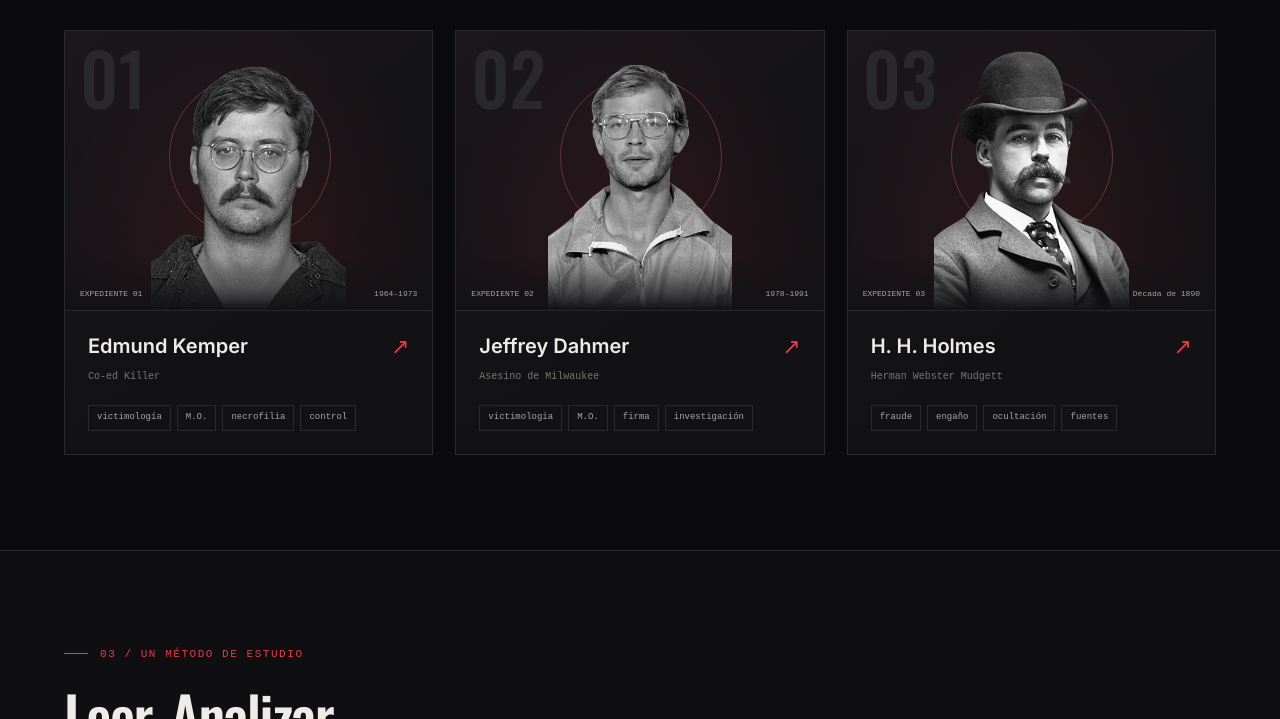
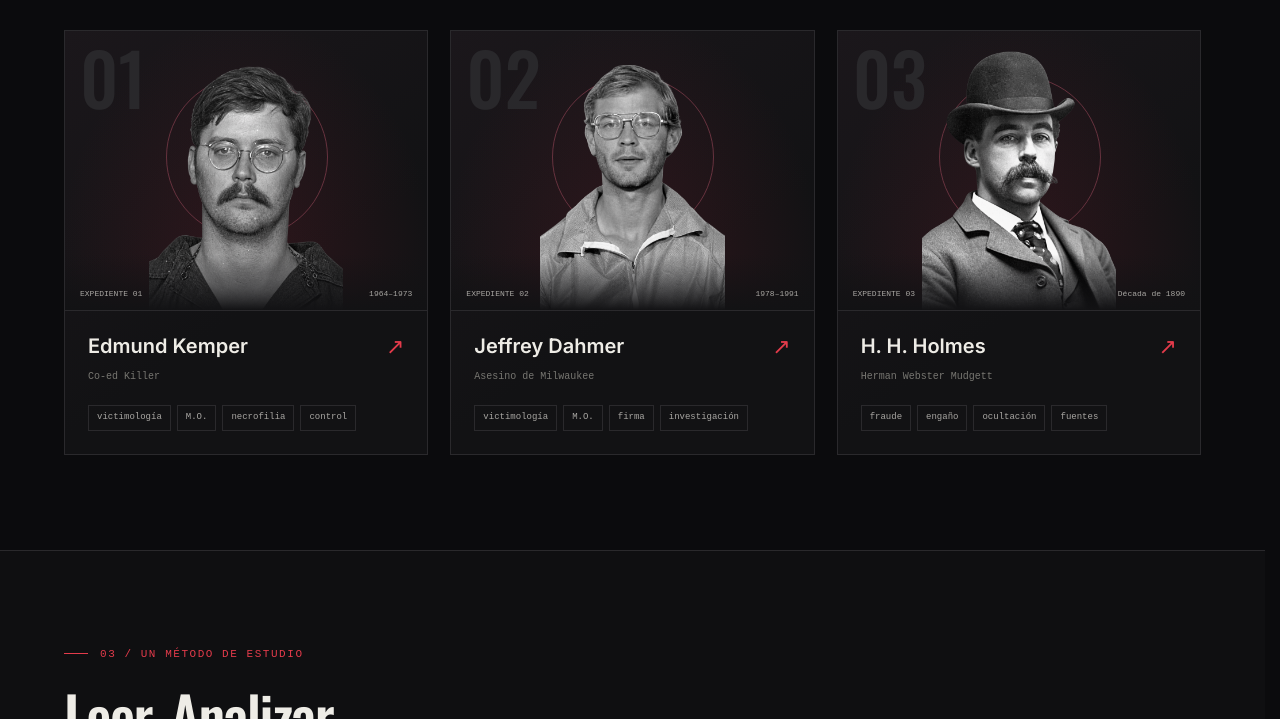
Before and after one commit to SerialKillersUV/archivo-criminologico, a plain HTML site: page index.html in a window 1280 px wide. Shown: the part 1421-2140 px from the top of the page. Drawn offline with Linux system fonts and the light colour scheme.

Commit message:
Estabilizar la escala entre páginas y renovar la caché de estilos

```diff
--- a/css/motion.css
+++ b/css/motion.css
@@ -1,4 +1,10 @@
 /* Archive motion: preserve the original palette, portraits and graphic details. */
+/* Keep browser text inflation and scrollbar changes from resizing the layout. */
+html {
+ -webkit-text-size-adjust:100%;
+ text-size-adjust:100%;
+ scrollbar-gutter:stable;
+}
 .analysis-detail summary {
  display:flex; align-items:center; justify-content:space-between; gap:20px;
  cursor:pointer; list-style:none; min-height:44px;
--- a/index.html
+++ b/index.html
@@ -1,5 +1,5 @@
 <!doctype html>
-<html lang="es"><head><meta charset="utf-8"><meta name="viewport" content="width=device-width,initial-scale=1"><meta name="theme-color" content="#0b0b0d"><meta name="description" content="Archivo académico de casos para estudiantes de Investigación Criminal: Perfil e Informe Criminológico. Hechos, victimología, investigación y claves de repaso."><title>Inicio — Archivo Criminológico</title><link rel="icon" href="assets/favicon.svg" type="image/svg+xml"><link rel="stylesheet" href="css/style.css"><link rel="stylesheet" href="css/motion.css"></head>
+<html lang="es"><head><meta charset="utf-8"><meta name="viewport" content="width=device-width,initial-scale=1"><meta name="theme-color" content="#0b0b0d"><meta name="description" content="Archivo académico de casos para estudiantes de Investigación Criminal: Perfil e Informe Criminológico. Hechos, victimología, investigación y claves de repaso."><title>Inicio — Archivo Criminológico</title><link rel="icon" href="assets/favicon.svg" type="image/svg+xml"><link rel="stylesheet" href="css/style.css?v=20261012-2"><link rel="stylesheet" href="css/motion.css?v=20261012-2"></head>
 <body><a class="skip-link" href="#main">Saltar al contenido</a><div class="reading-progress" aria-hidden="true"></div>
 <header class="site-header"><a class="brand" href="index.html" aria-label="Archivo Criminológico, inicio"><span class="brand-mark">AC<span class="brand-dot"></span></span><span>ARCHIVO<br>CRIMINOLÓGICO</span></a><button class="menu-toggle" type="button" aria-label="Abrir menú" aria-expanded="false" aria-controls="siteNav"><span></span><span></span></button><nav id="siteNav" aria-label="Navegación principal"><a href="index.html" class="active" aria-current="page" >Inicio</a><a href="casos.html" >Casos</a><a href="conceptos.html" >Conceptos</a></nav><span class="header-meta">CUADERNO DE ESTUDIO <i></i></span></header>
 <main id="main">
```
Also changed, not shown: caso.html (+1 -1 lines), casos.html (+1 -1 lines), comparativa.html (+1 -1 lines), conceptos.html (+1 -1 lines).
